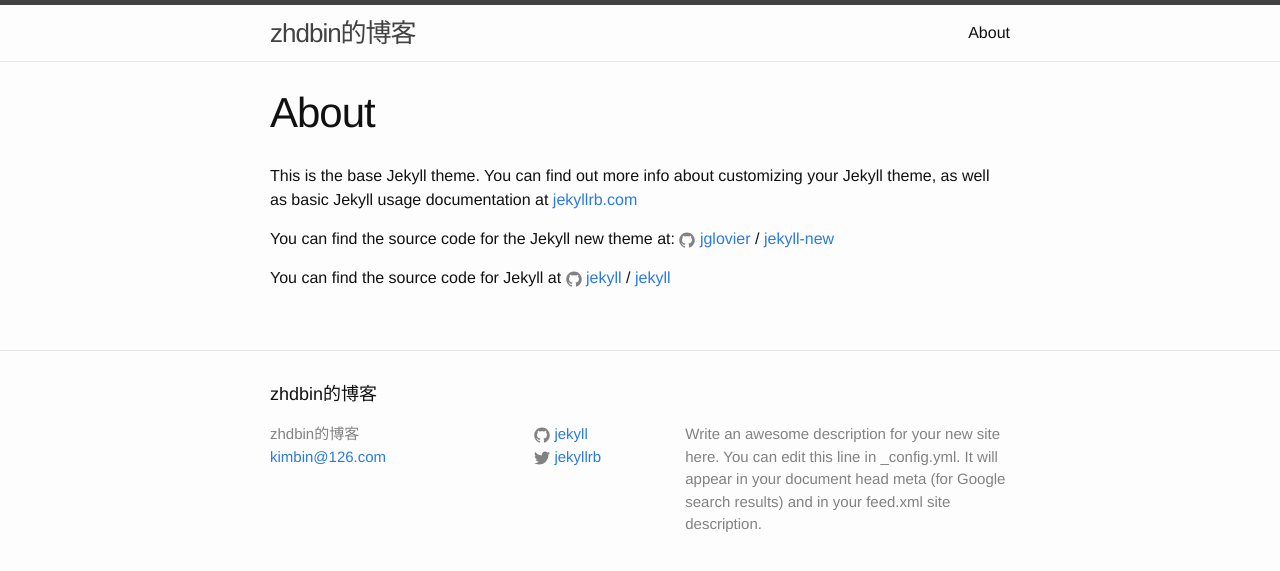
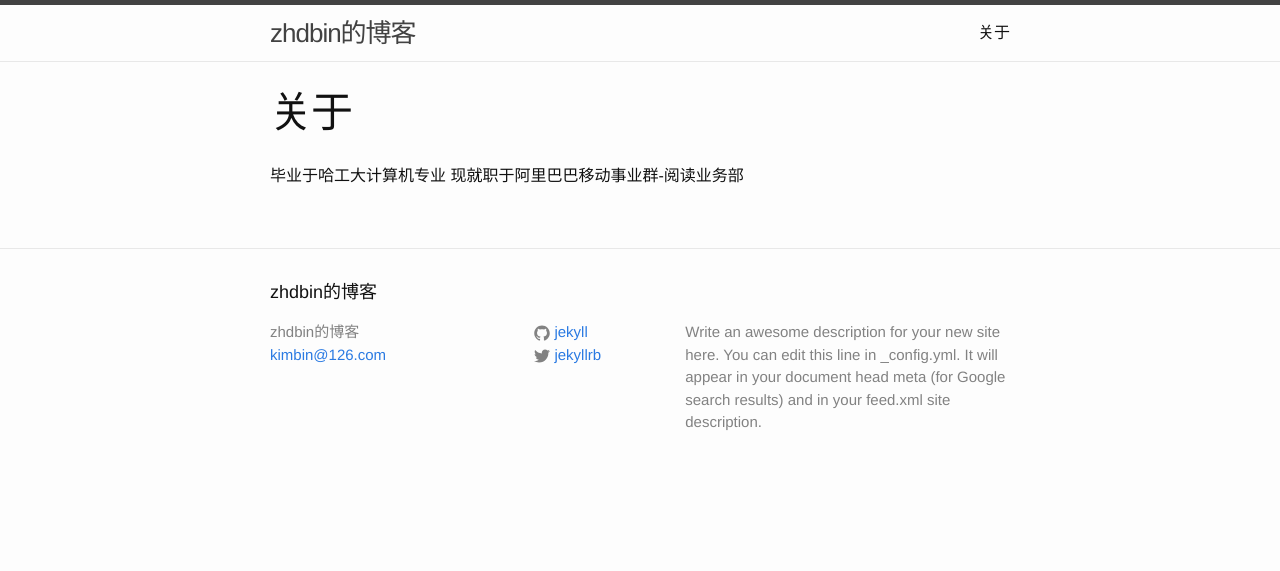
Before and after one commit to KimBin/kimbin.com, a Jekyll site: the page built from about.md, in a window 1280 px wide. Shown: the top 571 px of the page. Built offline with Jekyll 4.4.1, drawn with Linux system fonts in a browser that asks for light colours.

Commit message:
update about

```diff
--- a/about.md
+++ b/about.md
@@ -1,15 +1,7 @@
 ---
 layout: page
-title: About
-permalink: /about/
+title: 关于
+permalink: /关于/
 ---
 
-This is the base Jekyll theme. You can find out more info about customizing your Jekyll theme, as well as basic Jekyll usage documentation at [jekyllrb.com](http://jekyllrb.com/)
-
-You can find the source code for the Jekyll new theme at:
-{% include icon-github.html username="jglovier" %} /
-[jekyll-new](https://github.com/jglovier/jekyll-new)
-
-You can find the source code for Jekyll at
-{% include icon-github.html username="jekyll" %} /
-[jekyll](https://github.com/jekyll/jekyll)
+毕业于哈工大计算机专业 现就职于阿里巴巴移动事业群-阅读业务部
```
